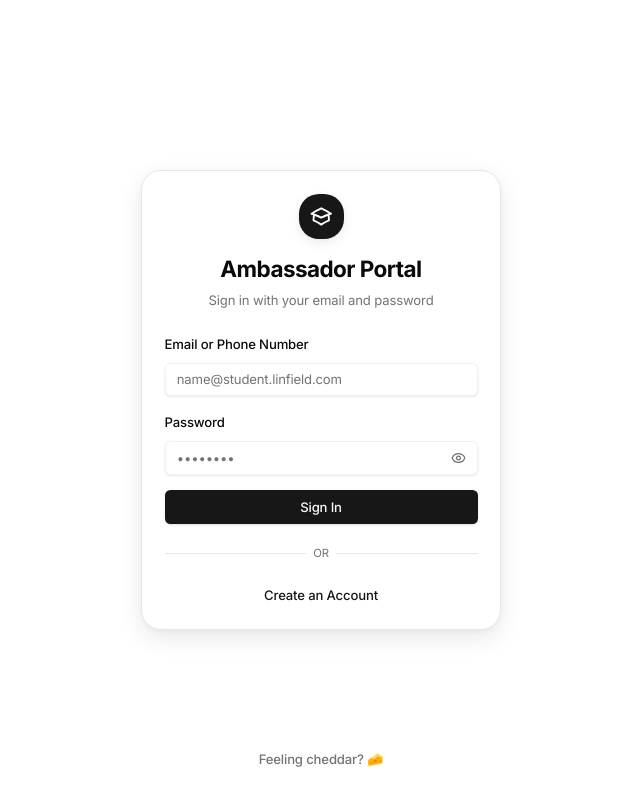
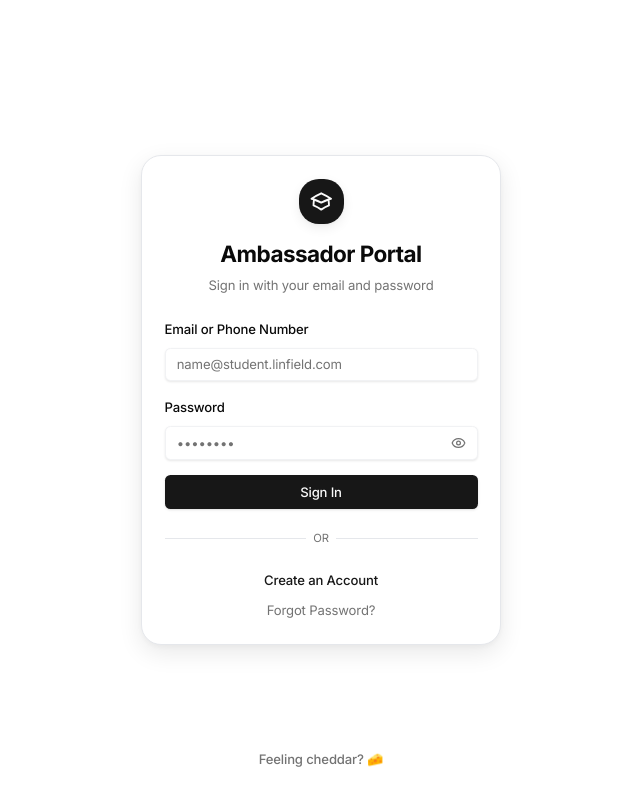
Before and after one commit to SStevensLCS/AmboWebApp2.0, a Next.js app: page /login in a window 1280 px wide. Shown: the whole page, without its empty margins (319-959 px from the left). Built offline with nearby package versions, Linux system fonts and the light colour scheme.

Commit message:
Add Forgot Password link to login page
https://claude.ai/code/session_01M3LdXrhaZKof1dwUPZjtnn

```diff
--- a/src/app/login/page.tsx
+++ b/src/app/login/page.tsx
@@ -135,10 +135,17 @@ export default function LoginPage() {
             </div>
           </div>
 
-          <div className="text-center">
-            <a href="/register" className="text-sm text-primary hover:underline font-medium">
-              Create an Account
-            </a>
+          <div className="text-center space-y-2">
+            <div>
+              <a href="/register" className="text-sm text-primary hover:underline font-medium">
+                Create an Account
+              </a>
+            </div>
+            <div>
+              <a href="/forgot-password" className="text-sm text-muted-foreground hover:underline">
+                Forgot Password?
+              </a>
+            </div>
           </div>
         </CardContent>
       </Card>
```
